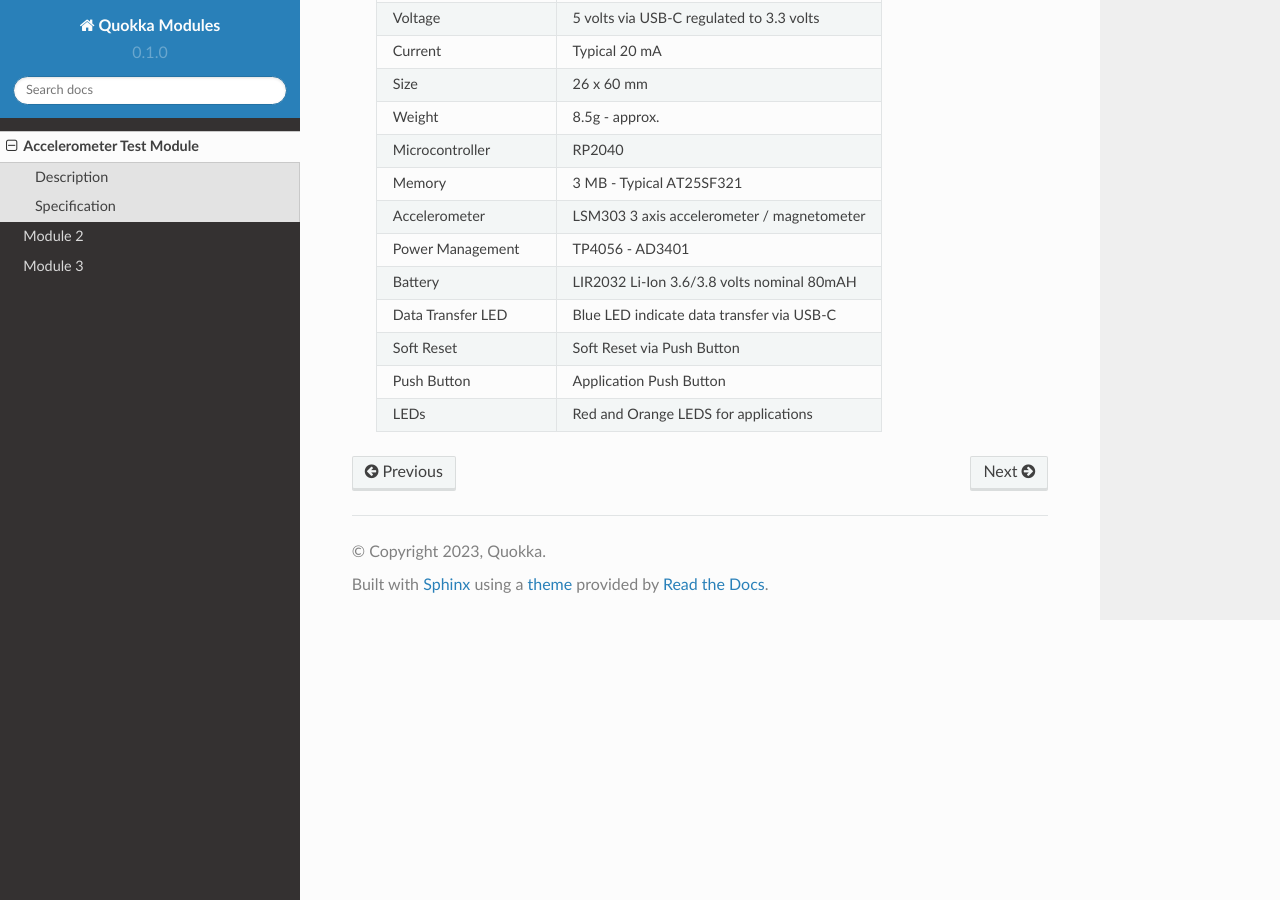
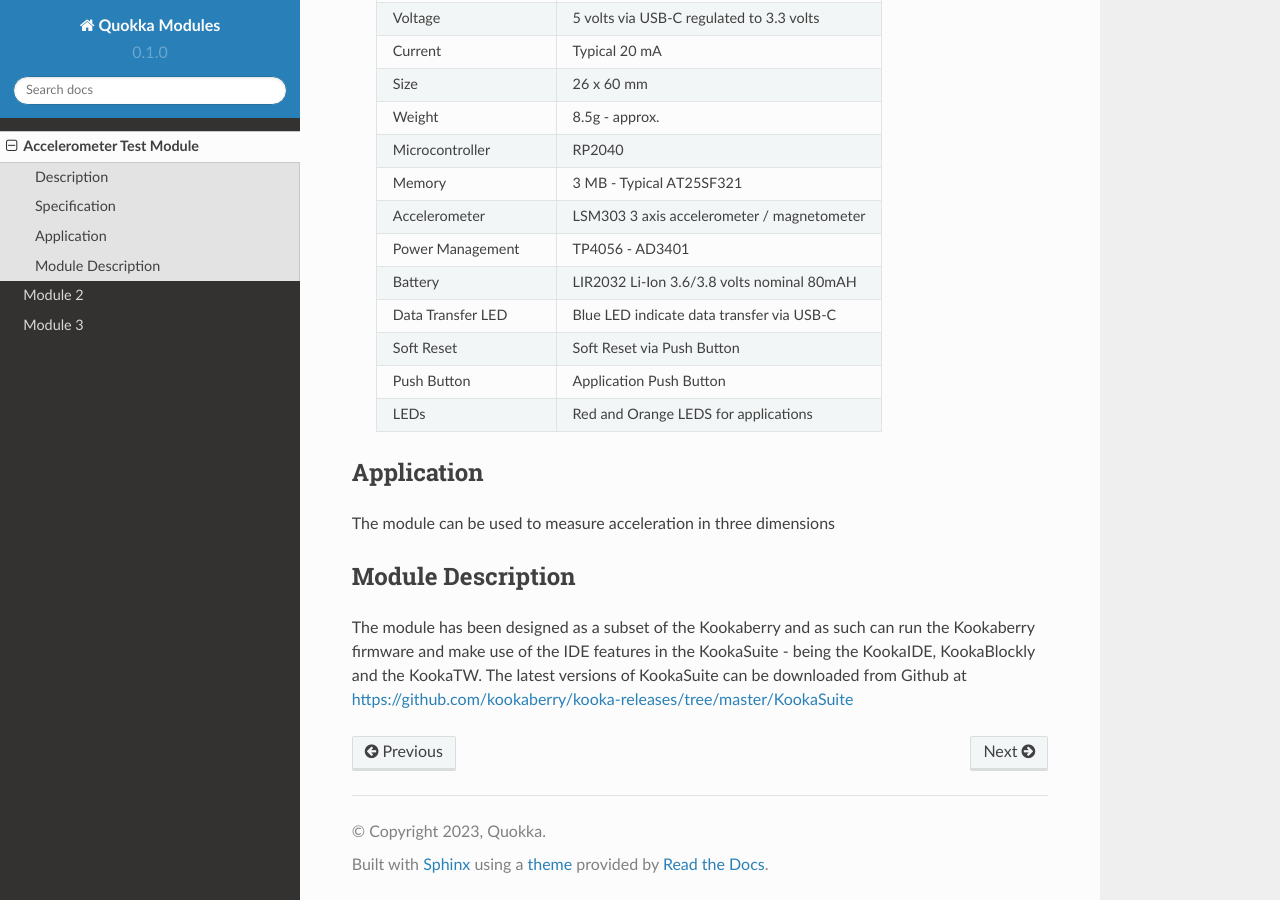
Before and after one commit to JulianDinsdale/Quokka-Modules, a Sphinx documentation site: the page built from docs/source/Acc_Test_Mod.rst, in a window 1280 px wide and 900 px high, scrolled down 631 px. Built offline with Sphinx 7.4.7 and the Read the Docs theme 2.0.0, drawn with Linux system fonts in a browser that asks for light colours.

Commit message:
Para added

```diff
--- a/docs/source/Acc_Test_Mod.rst
+++ b/docs/source/Acc_Test_Mod.rst
@@ -49,3 +49,18 @@ Specification
         +--------------------------------------+----------------------------------------------+
         | LEDs                                 | Red and Orange LEDS for applications         |
         +--------------------------------------+----------------------------------------------+
+
+
+Application
+~~~~~~~~~~~
+
+The module can be used to measure acceleration in three dimensions
+
+
+Module Description
+~~~~~~~~~~~~~~~~~~
+
+The module has been designed as a subset of the Kookaberry and as such can run the Kookaberry
+firmware and make use of the IDE features in the KookaSuite -  being the KookaIDE, KookaBlockly
+and the KookaTW.  The latest versions of KookaSuite can be downloaded from Github at
+https://github.com/kookaberry/kooka-releases/tree/master/KookaSuite
```
